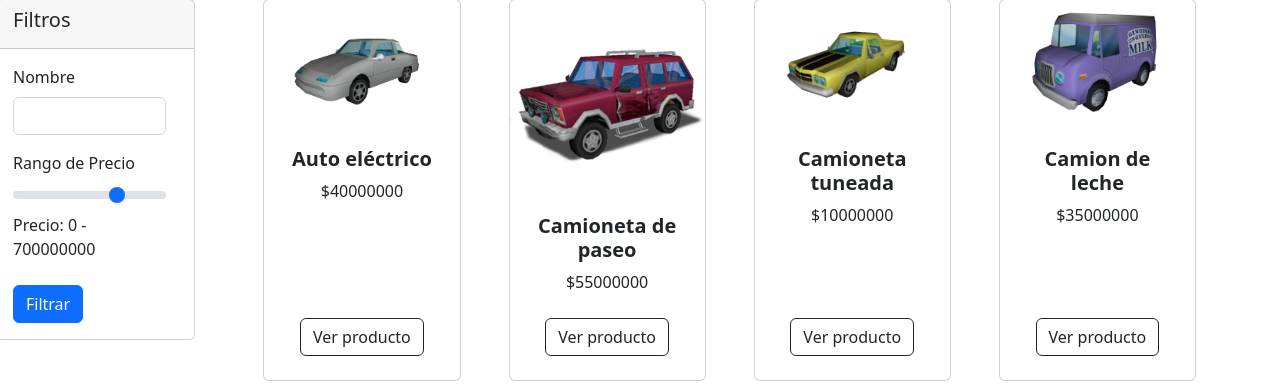
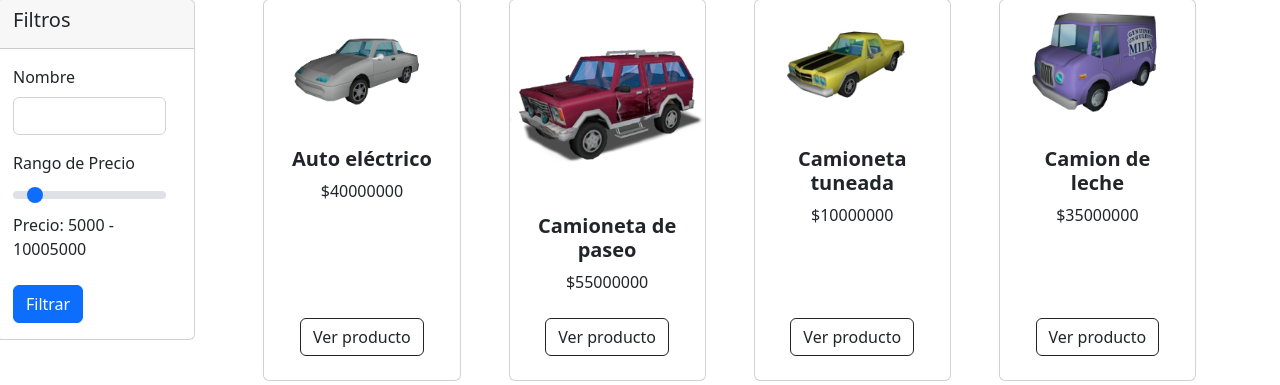
Before and after one commit to Vithoven/calidad-software, a Django app: page / in a window 1280 px wide. Shown: the part 402-787 px from the top of the page. Run offline with Django 5.2, Linux system fonts and the light colour scheme; data comes from the database, SQL or seed files in the repository; both versions use the stored data as it was after the commit; some libraries are stand-ins or nearby versions.

Commit message:
mas ajustes al filtro de productos

```diff
--- a/mi_web/templates/vet/index.html
+++ b/mi_web/templates/vet/index.html
@@ -63,17 +63,18 @@
         var priceMax = document.getElementById('priceMax');
         var minInput = document.getElementsByName('precio_min')[0];
         var maxInput = document.getElementsByName('precio_max')[0];
-        var initialMinValue = minInput.value || 0;
-        var initialMaxValue = maxInput.value || 700000000; // Ajuste del valor inicial a 1.000.000.000
+        var initialMinValue = minInput.value || 5000;
+        var initialMaxValue = maxInput.value || 10000000;
 
-        // Asignamos el valor máximo al elemento del rango
-        rangeInput.max = 1000000000; // Cambia el máximo del rango a 1.000.000.000
+        rangeInput.min = 5000;
+        rangeInput.max = 99999999;
+        rangeInput.step = 10000000;
 
         rangeInput.addEventListener('input', function() {
             var value = rangeInput.value;
-            priceMin.innerHTML = 0;
+            priceMin.innerHTML = 5000;
             priceMax.innerHTML = value;
-            minInput.value = 0;
+            minInput.value = 5000;
             maxInput.value = value;
         });
 
```
Also changed, not shown: db.sqlite3, mi_web/static/vet/img/monorail.png (added), mi_web/static/vet/img/sedan viejo.png (added), mi_web/static/vet/img/tractor.png (added).
